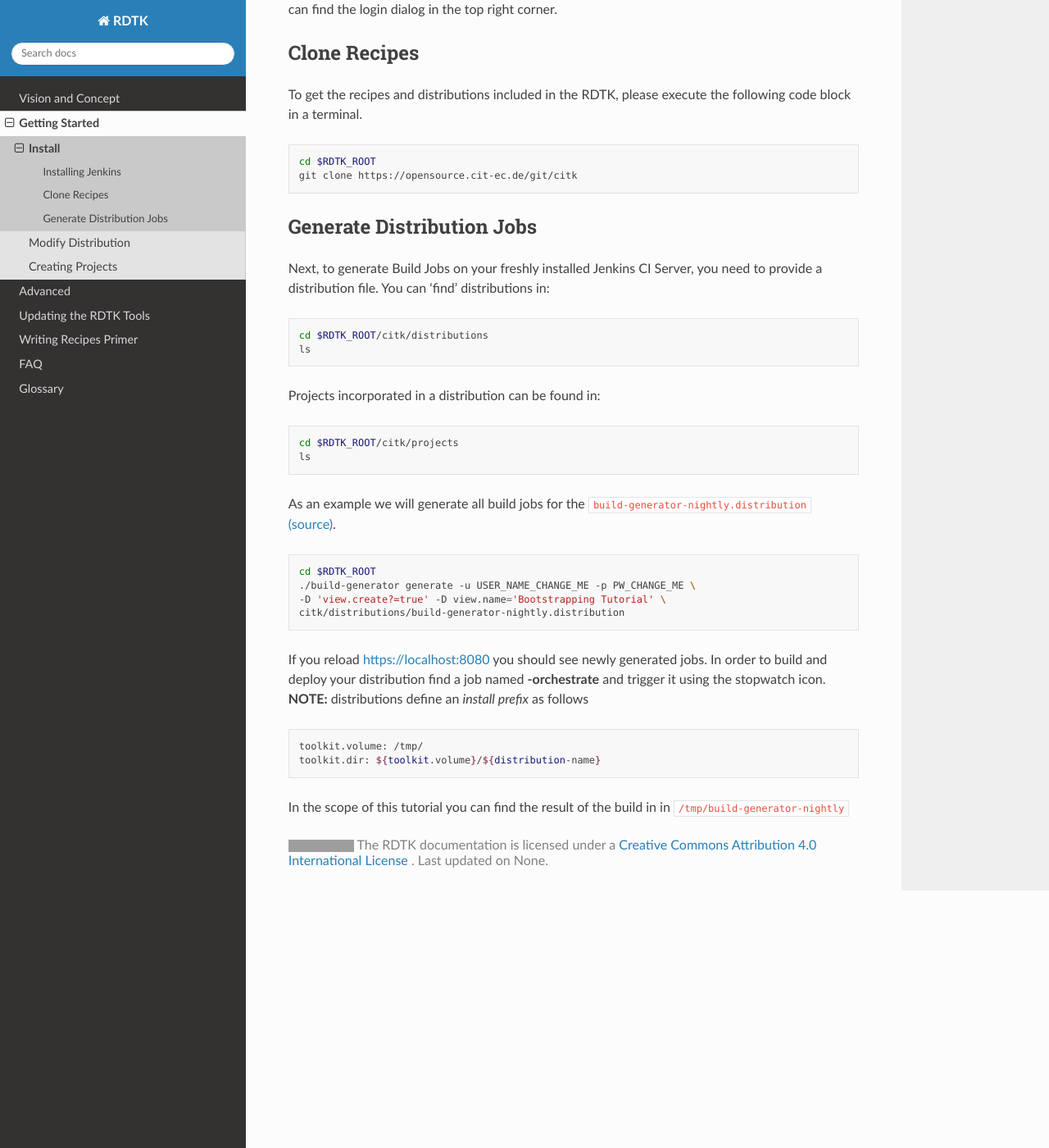
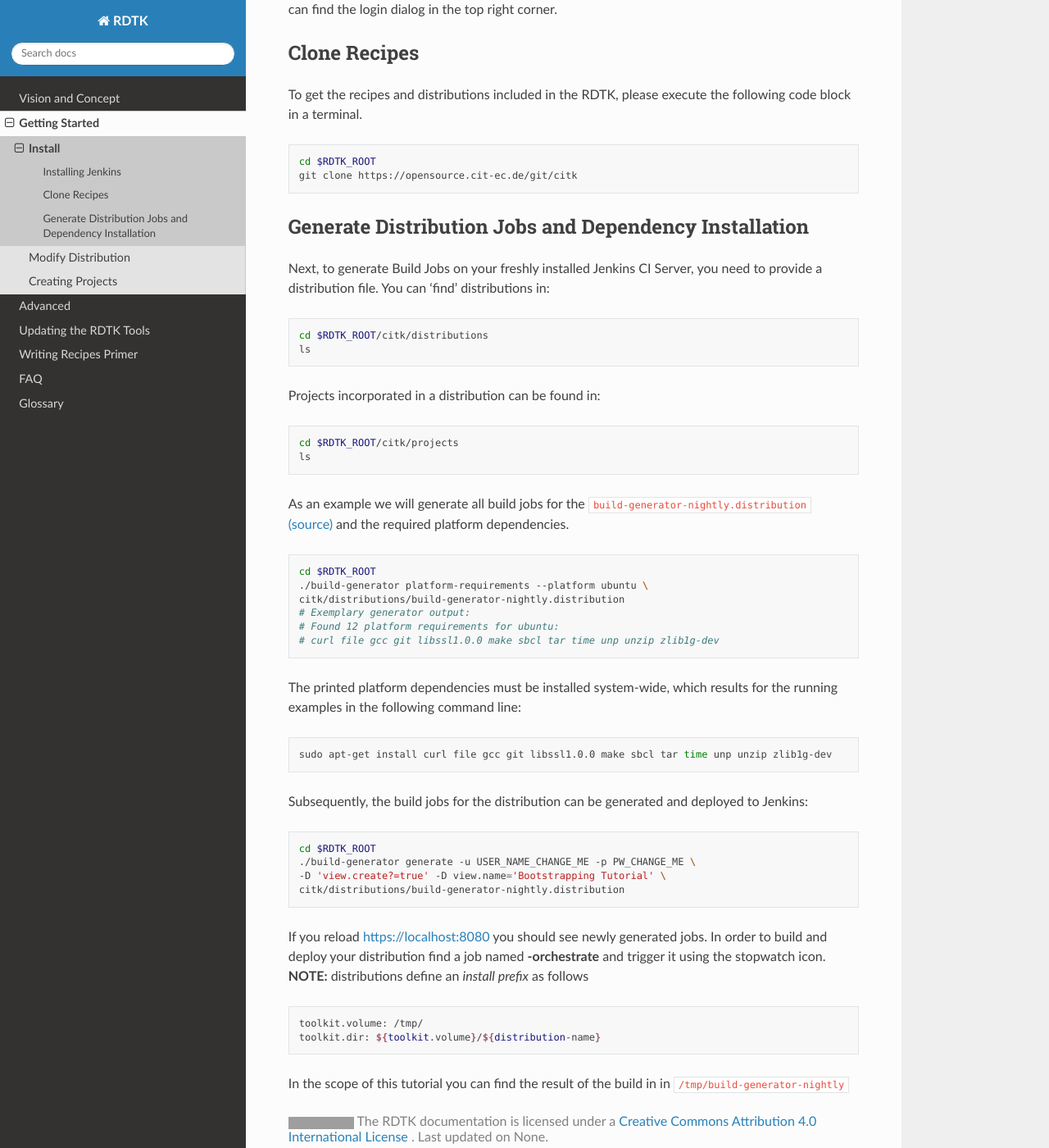
Before and after one commit to RDTK/documentation, a Sphinx documentation site: the page built from source/getting_started/install.rst, in a window 1280 px wide and 1400 px high, scrolled down 1019 px. Shown: the whole window at 82% size. Built offline with Sphinx 7.4.7 and the Read the Docs theme 2.0.0, drawn with Linux system fonts in a browser that asks for light colours; grey boxes are pictures that could not be loaded.

Commit message:
added platform dependency installation step to getting started tutorial

```diff
--- a/source/getting_started/install.rst
+++ b/source/getting_started/install.rst
@@ -59,8 +59,8 @@ code block in a terminal.
    git clone https://opensource.cit-ec.de/git/citk
 
 
-Generate Distribution Jobs
---------------------------
+Generate Distribution Jobs and Dependency Installation
+------------------------------------------------------
 
 Next, to generate Build Jobs on your freshly installed Jenkins CI Server, you need to provide a
 distribution file. You can 'find' distributions in:
@@ -79,7 +79,24 @@ Projects incorporated in a distribution can be found in:
    ls
 
 As an example we will generate all build jobs for the ``build-generator-nightly.distribution``
-`(source) <https://opensource.cit-ec.de/projects/citk/repository/revisions/master/entry/distributions/build-generator-experiments.distribution>`_.
+`(source) <https://opensource.cit-ec.de/projects/citk/repository/revisions/master/entry/distributions/build-generator-experiments.distribution>`_ and the required platform dependencies.
+
+.. code-block:: bash
+
+   cd $RDTK_ROOT
+   ./build-generator platform-requirements --platform ubuntu \
+   citk/distributions/build-generator-nightly.distribution
+   # Exemplary generator output:
+   # Found 12 platform requirements for ubuntu:
+   # curl file gcc git libssl1.0.0 make sbcl tar time unp unzip zlib1g-dev
+
+The printed platform dependencies must be installed system-wide, which results for the running examples in the following command line:
+
+.. code-block:: bash
+
+   sudo apt-get install curl file gcc git libssl1.0.0 make sbcl tar time unp unzip zlib1g-dev
+
+Subsequently, the build jobs for the distribution can be generated and deployed to Jenkins:
 
 .. code-block:: bash
 
```
